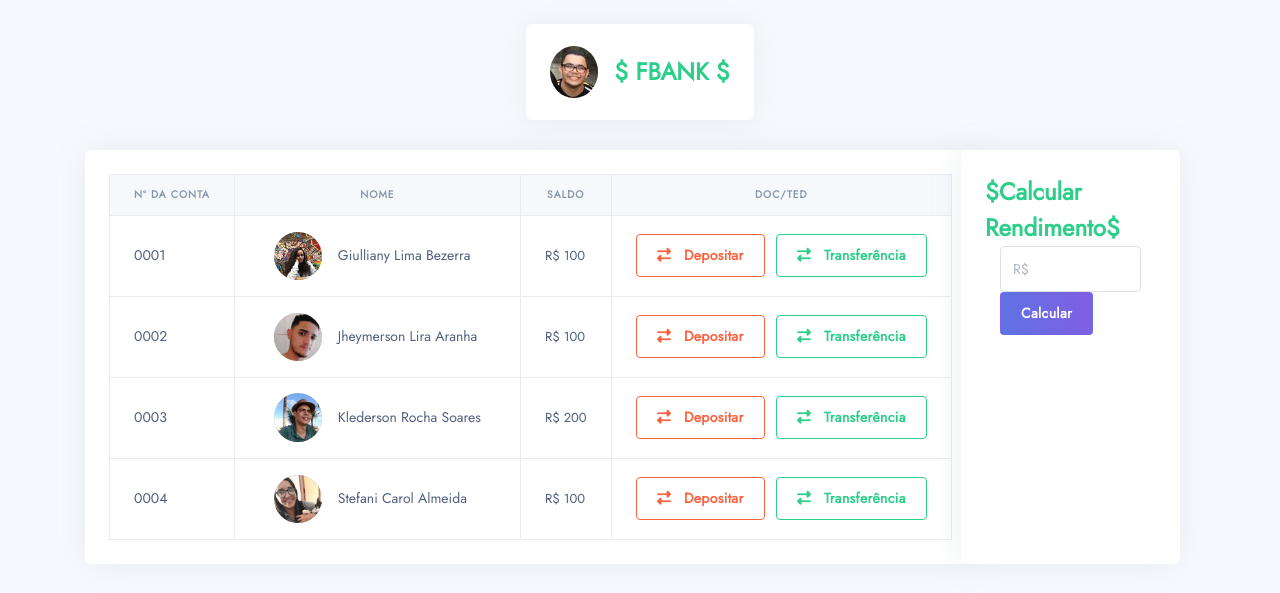
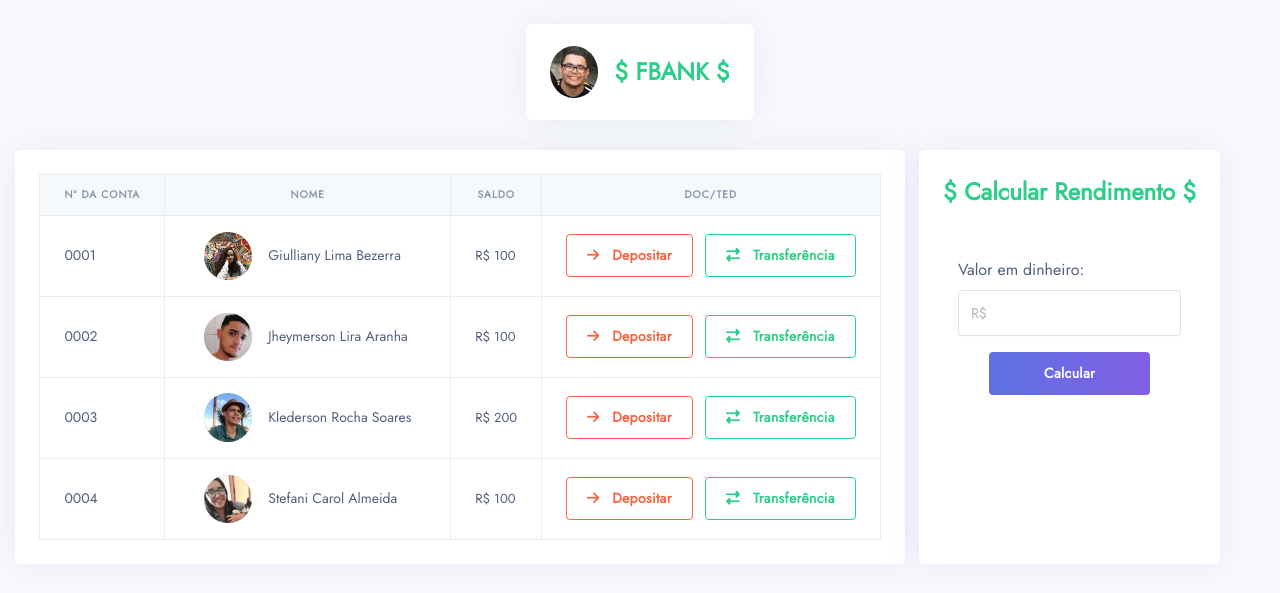
Before and after one commit to JheymersonLA/fbank, a PHP site: page / in a window 1280 px wide. Shown: the top 593 px of the page. Run offline with PHP 8.4, Linux system fonts and the light colour scheme; data comes from the database, SQL or seed files in the repository; some libraries are stand-ins or nearby versions.

Commit message:
Alteraçôes v.2.0

```diff
--- a/assets/css/style.css
+++ b/assets/css/style.css
@@ -1,7 +1,9 @@
 body{
     font-family: 'Jost', sans-serif;
 }
-
+.font-14{
+    font-size: 14px;
+}
 .font-24{
     font-size: 24px;
 }
--- a/index.php
+++ b/index.php
@@ -74,8 +74,8 @@
                                         $str = implode($modal);
                                         echo '<tr>';
                                         echo '
-                                        <td>
-                                         <span class="name mb-0 text-sm">'. $row['conta'] . '</span>
+                                        <td class="align-items-center">
+                                         <span class="name mb-0 text-sm ">'. $row['conta'] . '</span>
                                         </td>
                                         ';
                                         echo '<td>';
@@ -90,13 +90,13 @@
                                         echo '<span class="name mb-0 text-sm">'. $row['nome'] . '</span>';
                                         echo '</div>';
                                         echo '</td>';
-                                        echo '<td>';
+                                        echo '<td class="align-self-center">';
                                         echo '<span>R$ ' . $row['valor'] . '</span>';
                                         echo '</td>';
                                         echo '<td>';
                                         echo '
                                         <button type="button" class="btn btn-md btn-outline-warning" data-toggle="modal" data-target="#depos-'. $str .'">
-                                            <i class="fas fa-exchange-alt"></i>
+                                            <i class="fas fa-arrow-right"></i>
                                             <span>Depositar</span>
                                         </button>
                                         <button type="button" class="btn btn-md btn-outline-success" data-toggle="modal" data-target="#trans-'. $str .'">
@@ -112,36 +112,40 @@
                         </div>
                     </div>
                 </div>
-                <div class="col d-flex justify-content-center">
+                <div class="col-4 d-flex justify-content-center">
                     <div class="row">
                         <div class="card">
                             <div class="card-body">
                                 <div class="col">
                                 <div class="row">
                                     <div class="media-body">
-                                    <span class="name mb-0 font-24 font-weight-bold  text-success">$Calcular Rendimento$</span>
+                                        <span class="name mb-0 font-24 font-weight-bold text-success">$ Calcular Rendimento $</span>
                                     </div>
                                 </div>
+                                <div class="mt-5">
                                     <form action="" method="post" name="rendimento">
-                                    <input class="form-control" type="text" name="valor" placeholder="R$">
-                                    <button type="submit" class="btn bg-gradient-primary text-white" name="rendimento">Calcular</button>
+                                        <label for="valor">Valor em dinheiro:</label>
+                                        <input class="form-control" type="text" name="valor" placeholder="R$"></input>
+                                        <div class="col d-flex justify-content-center">
+                                            <button type="submit" class="btn bg-gradient-primary btn-block text-white m-3" name="rendimento">Calcular</button>
+                                        </div>
                                     </form>
                                     <?php
                                     if(isset($_POST['rendimento'])){
                                         $valor = $_POST["valor"];
                                         $calculo = $conexao->query('SELECT rendimento('.$valor.')')->fetch(PDO::FETCH_ASSOC);
                                         $rendimento = implode(', ', $calculo);
-                                    echo '<span class="form-control">'.$rendimento.'</span>';
+                                        echo '<label for="rendimento-mes">Rendimento ao mês:</label>';
+                                        echo '<span class="form-control mt-1" name="rendimento-mes">R$ '.$rendimento.'</span>';
                                     }
                                     ?>
                                 </div>
                             </div>
                         </div>
-                </div>
+                    </div></div>
             </div>
             </div>
 
-            <!-- Modal - Giu -->
             <?php
                 $sql = 'SELECT * FROM contas';
                 foreach($conexao->query($sql)as $row)
@@ -156,7 +160,7 @@
                                     <!-- Modal - Cabeçalho -->
                                     <div class="modal-header bg-gradient-warning font-weight-bold">
                                         <div class="mt-1 ">
-                                            <i class="fas fa-exchange-alt text-white"></i>
+                                            <i class="fas fa-arrow-right text-white"></i>
                                             <span class="modal-title ml-3">Depositar</span>
                                         </div>
                                         <button type="button" class="close" data-dismiss="modal" aria-label="Close">
@@ -176,10 +180,10 @@
                                                         <span class="name mb-0 text-sm">'. $row['nome'] .'</span>
                                                         <br>
                                                         <input type="hidden" name="conta" value="'. $row['conta'].'">
-                                                        <span class="name mb-0 text-sm">'. $row['conta'] .'</span>
+                                                        <span class="name mb-0 text-sm">Conta: '. $row['conta'] .'</span>
                                                         <br>
                                                         <input type="hidden" name="saldo" value="'. $row['valor'].'">
-                                                        <span class="name mb-0 text-muted"> Saldo: '. $row['valor'] .'</span>
+                                                        <span class="name mb-0 text-muted font-14"> Saldo: '. $row['valor'] .'</span>
                                                     </div>
                                                 </div>
                                             </div>
@@ -190,7 +194,7 @@
                                             <div class="media pt-3">
                                                 <div class="col">
                                                     <div class="form-group mb-0">
-                                                        <input class="form-control" type="number" name="valor">
+                                                        <input class="form-control" type="number" name="valor" placeholder="R$">
                                                     </div>
                                                 </div>
                                             </div>
@@ -245,18 +249,20 @@
                                                         <span class="name mb-0 text-sm">'. $row['nome'] .'</span>
                                                         <br>
                                                         <input type="hidden" name="pagador" value="'. $row['conta'].'">
-                                                        <span class="name mb-0 text-sm">'. $row['conta'] .'</span>
+                                                        <span class="name mb-0 text-sm">Conta: '. $row['conta'] .'</span>
+                                                        <br>
+                                                        <span class="name mb-0 text-muted font-14"> Saldo: '. $row['valor'] .'</span>
                                                     </div>
                                                 </div>
                                             </div>
                                         </div>
                                             <!-- PARA -->
                                             <div class="py-2">
-                                                <span class="font-weight-bold">Para</span>
+                                                <span class="font-weight-bold">Númrero da Conta:</span>
                                                 <div class="media pt-3">
                                                     <div class="col m-0">
                                                         <div class="form-group mb-0">
-                                                            <input class="form-control" type="number" name="favorecido">
+                                                            <input class="form-control" type="number" name="favorecido" value="000">
                                                         </div>
                                                     </div>
                                                 </div>
@@ -267,7 +273,7 @@
                                                 <div class="media pt-3">
                                                     <div class="col">
                                                         <div class="form-group mb-0">
-                                                            <input class="form-control" type="number" name="valor">
+                                                            <input class="form-control" type="number" name="valor" placeholder="R$">
                                                         </div>
                                                     </div>
                                                 </div>
```
Lines whose indentation alone changed are shown as unchanged.
